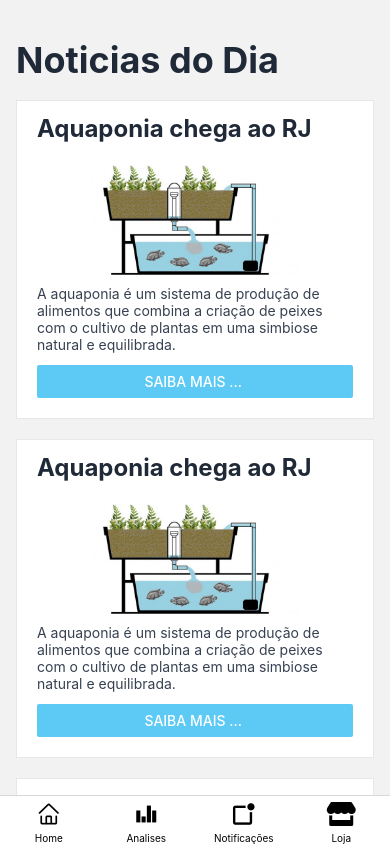
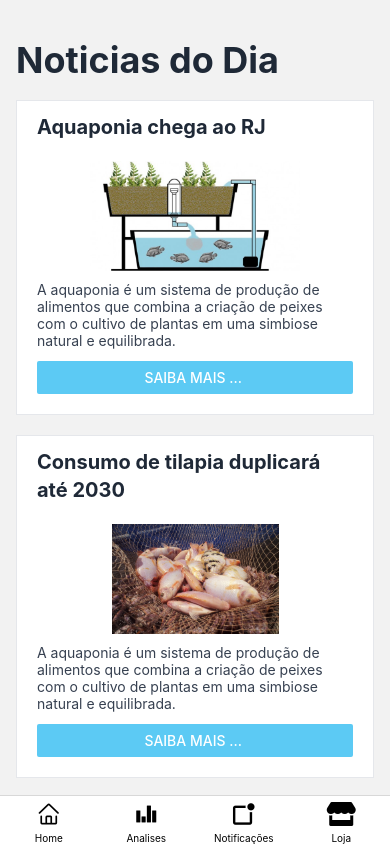
Before and after one commit to emersonjds/easyfish-app, a React Native app: screen /HomeScreen in a window 390 px wide. Built offline with nearby package versions, Linux system fonts and the light colour scheme.

Commit message:
config store

```diff
--- a/src/pages/HomeScreen /index.tsx
+++ b/src/pages/HomeScreen /index.tsx
@@ -24,7 +24,7 @@ const HomeScreen: React.FC = () => {
               className='pl-5 pt-3'
             >
               <Text
-                className='text-2xl font-bold text-gray-800 dark:text-white'
+                className='text-xl font-bold text-gray-800 dark:text-white'
               >
                 Aquaponia chega ao RJ
               </Text>
@@ -61,12 +61,13 @@ const HomeScreen: React.FC = () => {
 
           <View className="max-w-sm bg-white border border-gray-200 mb-5">
             <View
-              className='pl-5 pt-3'
+              className='px-5 pt-3'
             >
               <Text
-                className='text-2xl font-bold text-gray-800 dark:text-white'
+                className='text-xl font-bold text-gray-800 dark:text-white'
               >
-                Aquaponia chega ao RJ
+                Consumo de tilapia duplicará até 2030
+
               </Text>
             </View>
 
@@ -82,7 +83,7 @@ const HomeScreen: React.FC = () => {
                 }}
                 source={
                   require(
-                    '../../../assets/blog-1.jpg'
+                    '../../../assets/foto-2.jpg'
                   )
                 }
               />
@@ -104,9 +105,9 @@ const HomeScreen: React.FC = () => {
               className='pl-5 pt-3'
             >
               <Text
-                className='text-2xl font-bold text-gray-800 dark:text-white'
+                className='text-xl font-bold text-gray-800 dark:text-white'
               >
-                Aquaponia chega ao RJ
+                EasyFish ganha premio da ONU em 4 ODS's
               </Text>
             </View>
 
@@ -116,19 +117,17 @@ const HomeScreen: React.FC = () => {
                 style={{
                   width: '100%',
                   height: 110,
-                  resizeMode: 'cover',
-                  borderRadius: 10,
-                  marginBottom: 10
+                  resizeMode: 'contain',
                 }}
                 source={
                   require(
-                    '../../../assets/blog-1.jpg'
+                    '../../../assets/EasyFish.png'
                   )
                 }
               />
 
               <Text className="mb-3 font-normal text-gray-700 dark:text-gray-400">
-                A aquaponia é um sistema de produção de alimentos que combina a criação de peixes com o cultivo de plantas em uma simbiose natural e equilibrada.
+                Plataforma que traz o cultivo de tilapia para comunidades em SP, RJ, MG e ES ganha premio da ONU em 4 ODS's (Objetivos de Desenvolvimento Sustentável)
               </Text>
 
               <Button
--- a/src/pages/Store/index.tsx
+++ b/src/pages/Store/index.tsx
@@ -4,7 +4,11 @@ import { View } from 'react-native';
 // import { Container } from './styles';
 
 const Store: React.FC = () => {
-  return <View />;
+    return (
+        <>
+
+        </>
+    )
 }
 
 export default Store;
```
Also changed, not shown: assets/EasyFish.png (added), assets/foto-2.jpg (added).
